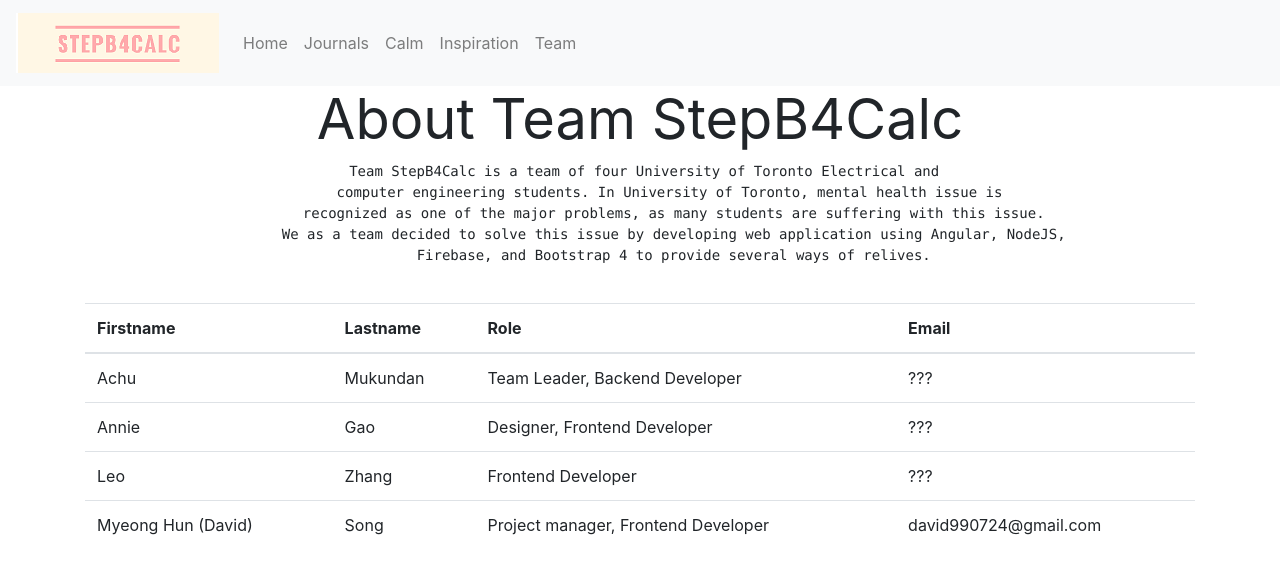
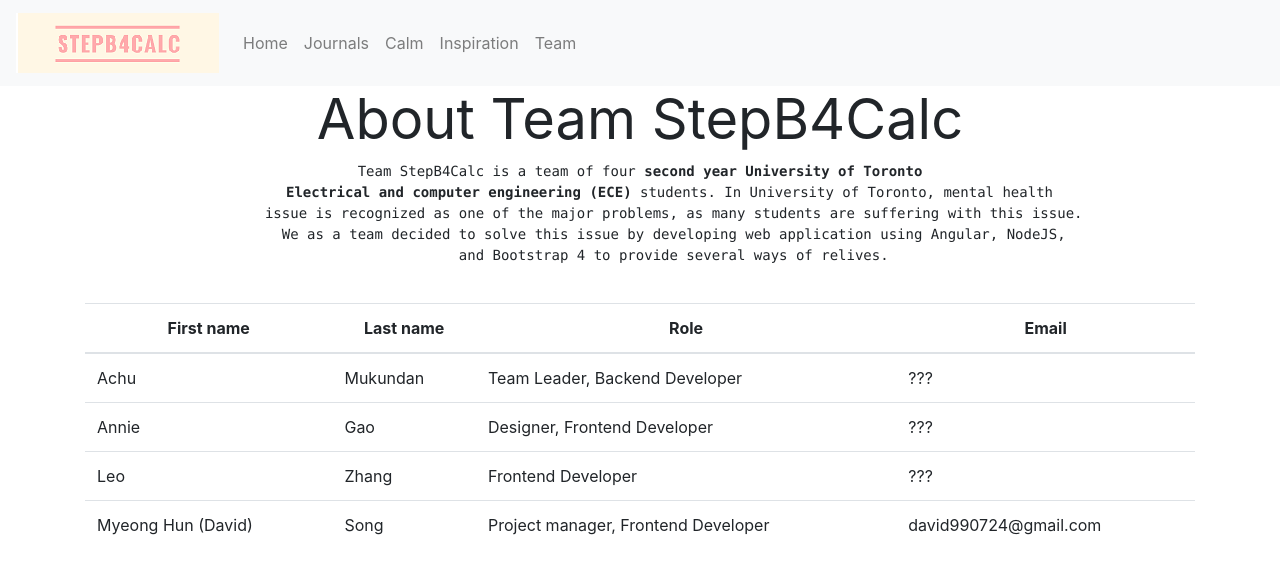
Before and after one commit to achuthanmukundan00/deltaHacks2020-StepBeforeCalc, an Angular app in the folder deltaMH/: page /team in a window 1280 px wide. Shown: the top 574 px of the page. Built offline with nearby package versions, Linux system fonts and the light colour scheme.

Commit message:
minor change in team info

```diff
--- a/deltaMH/src/app/pages/team/team.component.html
+++ b/deltaMH/src/app/pages/team/team.component.html
@@ -1,20 +1,20 @@
 <div class="container-fluid">
     <h1 class = "display-4 text-center"><strong>About Team StepB4Calc</strong></h1>
-    <pre class = "text-center"> Team StepB4Calc is a team of four University of Toronto Electrical and
-        computer engineering students. In University of Toronto, mental health issue is
-        recognized as one of the major problems, as many students are suffering with this issue.
+    <pre class = "text-center"> Team StepB4Calc is a team of four <strong>second year University of Toronto
+        Electrical and computer engineering (ECE)</strong> students. In University of Toronto, mental health
+        issue is recognized as one of the major problems, as many students are suffering with this issue.
         We as a team decided to solve this issue by developing web application using Angular, NodeJS,
-        Firebase, and Bootstrap 4 to provide several ways of relives.
+        and Bootstrap 4 to provide several ways of relives.
     </pre>
 
     <div class="container">
       <table class="table">
         <thead>
           <tr>
-            <th>Firstname</th>
-            <th>Lastname</th>
-            <th>Role</th>
-            <th>Email</th>
+            <th class = "text-center">First name</th>
+            <th class = "text-center">Last name</th>
+            <th class = "text-center">Role</th>
+            <th class = "text-center">Email</th>
           </tr>
         </thead>
         <tbody>
```
